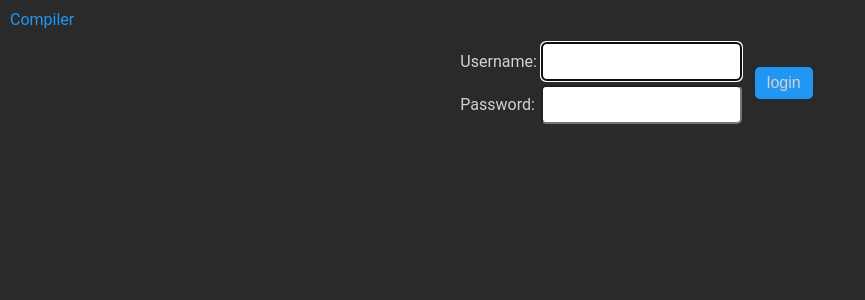
After one commit to sdziuda/wa-code-editor, a Django app: page /accounts/login/ in a window 1280 px wide. The commit adds this page. Shown: the top 300 px of the page, without its empty margins (0-865 px from the left). Run offline with Django 4.2, Linux system fonts and the light colour scheme.

Commit message:
Added login and logout features

```diff
--- a/code_editor/static/code_editor/dropdown_controller.js
+++ b/code_editor/static/code_editor/dropdown_controller.js
@@ -1,5 +1,9 @@
 function drop() {
   document.getElementById("myDropdown").classList.toggle("show");
+}
+
+function dropOpt() {
+  document.getElementById("myDropdownOptions").classList.toggle("show");
 }
 
 window.onclick = function(event) {
--- a/code_editor/static/code_editor/theme.js
+++ b/code_editor/static/code_editor/theme.js
@@ -18,6 +18,10 @@ function toggleTheme() {
     if (theme === null) {
         setTheme('theme-dark');
     } else {
-        setTheme(theme);
+        if (theme === 'theme-light') {
+            setTheme('theme-light');
+        } else {
+            setTheme('theme-dark');
+        }
     }
 })();
--- /dev/null
+++ b/templates/base_generic.html
@@ -0,0 +1,32 @@
+<!DOCTYPE html>
+<html lang="en" class="theme-dark">
+<head>
+    <title>Compiler</title>
+    <meta charset="utf-8">
+    <meta name="viewport" content="width=device-width, initial-scale=1">
+
+    {% load static %}
+    <link rel="stylesheet" href="{% static 'code_editor/style.css' %}">
+</head>
+<body>
+
+    <div class="row"; style="padding-left: 10px; padding-right: 10px">
+        {% block sidebar %}
+            <a href="{% url 'index' %}">Compiler</a>
+
+            <div style="display: flex; flex-direction: column; align-self: end; position: relative; margin-left: auto">
+                {% if user.is_authenticated %}
+                    User: {{ user.get_username }}
+                    <a href="{% url 'logout' %}">Logout</a>
+                {% endif %}
+            </div>
+
+        {% endblock %}
+    </div>
+    <div class="row" style="display: flex; justify-content: center">
+        <div style="display: flex; flex-direction: column;">
+            {% block content %}{% endblock %}
+        </div>
+    </div>
+</body>
+</html>
--- /dev/null
+++ b/templates/registration/login.html
@@ -0,0 +1,25 @@
+{% extends "base_generic.html" %}
+
+{% block content %}
+
+    {% if form.errors %}
+        <p>Your username and password didn't match. Please try again.</p>
+    {% endif %}
+
+    <form method="post" action="{% url 'login' %}">
+        {% csrf_token %}
+        <table>
+        <tr>
+            <td>{{ form.username.label_tag }}</td>
+            <td>{{ form.username }}</td>
+        </tr>
+        <tr>
+            <td>{{ form.password.label_tag }}</td>
+            <td>{{ form.password }}</td>
+        </tr>
+        </table>
+
+        <input type="submit" value="login" />
+    </form>
+
+{% endblock %}
--- a/wa_code_editor_django/settings.py
+++ b/wa_code_editor_django/settings.py
@@ -55,7 +55,7 @@ ROOT_URLCONF = 'wa_code_editor_django.urls'
 TEMPLATES = [
     {
         'BACKEND': 'django.template.backends.django.DjangoTemplates',
-        'DIRS': [BASE_DIR/'code_editor/templates'],
+        'DIRS': [BASE_DIR/'code_editor/templates', BASE_DIR/'templates'],
         'APP_DIRS': True,
         'OPTIONS': {
             'context_processors': [
--- a/wa_code_editor_django/urls.py
+++ b/wa_code_editor_django/urls.py
@@ -22,4 +22,6 @@ urlpatterns = [
     path('admin/', admin.site.urls),
     path('code_editor/', include('code_editor.urls')),
     path('', RedirectView.as_view(url='code_editor/', permanent=True)),
+    path('accounts/', include('django.contrib.auth.urls')),
+    path('accounts/profile/', RedirectView.as_view(url='/code_editor/', permanent=True)),
 ]
```
Also changed, not shown: code_editor/templates/index.html (+10 -3 lines), templates/registration/logged_out.html (added, +8 -0 lines), templates/registration/register.html (added, +25 -0 lines).
